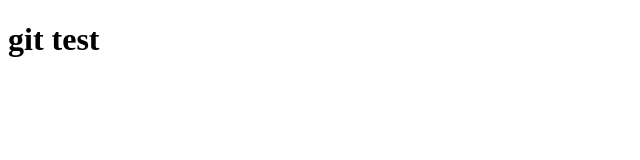
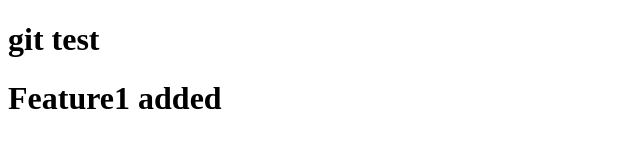
Before and after one commit to MrTopper/git, a plain HTML site: page index.html in a window 1280 px wide. Shown: the whole page, without its empty margins (0-640 px from the left). Drawn offline with Linux system fonts and the light colour scheme.

Commit message:
add feature1 heading on feature1 branch

```diff
--- a/index.html
+++ b/index.html
@@ -8,5 +8,6 @@
 </head>
 <body>
     <h1>git test</h1>
+    <h1>Feature1 added</h1>
 </body>
 </html>
```
